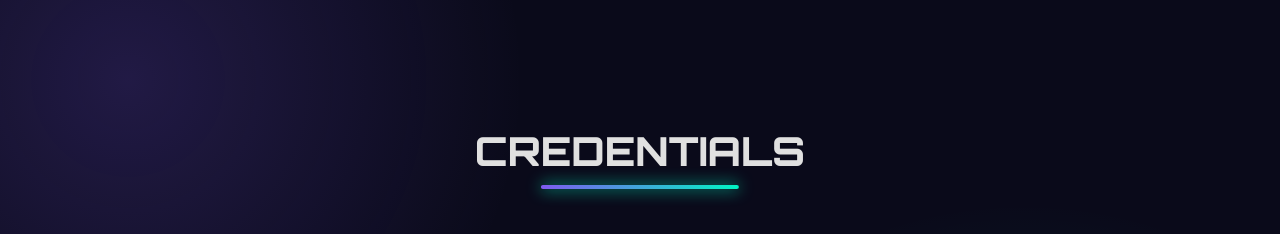
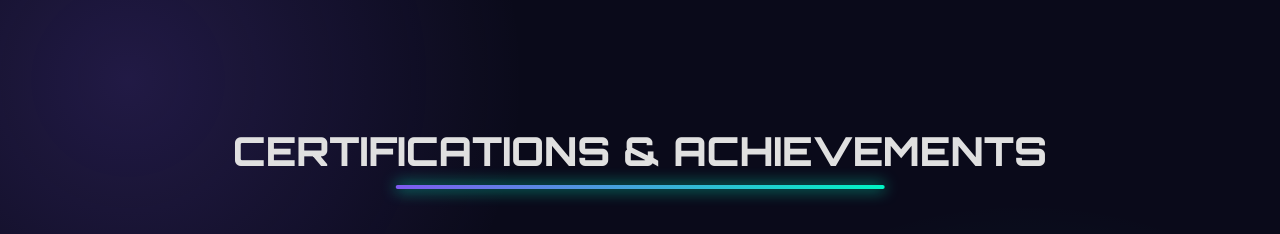
Before and after one commit to ZeeshanMalik9/Porfolio-Live, a plain HTML site: page index.html in a window 1280 px wide. Shown: the part 4080-4314 px from the top of the page. Drawn offline with nearby package versions, Linux system fonts and the light colour scheme.

Commit message:
minor Update

```diff
--- a/index.html
+++ b/index.html
@@ -157,7 +157,7 @@
 
         <section id="certifications" class="section">
             <div class="section-title-container">
-                <h2 class="section-title">Credentials</h2>
+                <h2 class="section-title">Certifications & Achievements</h2>
             </div>
             <div class="certifications-grid">
                 <!-- Certification cards will be populated by JS -->
```
